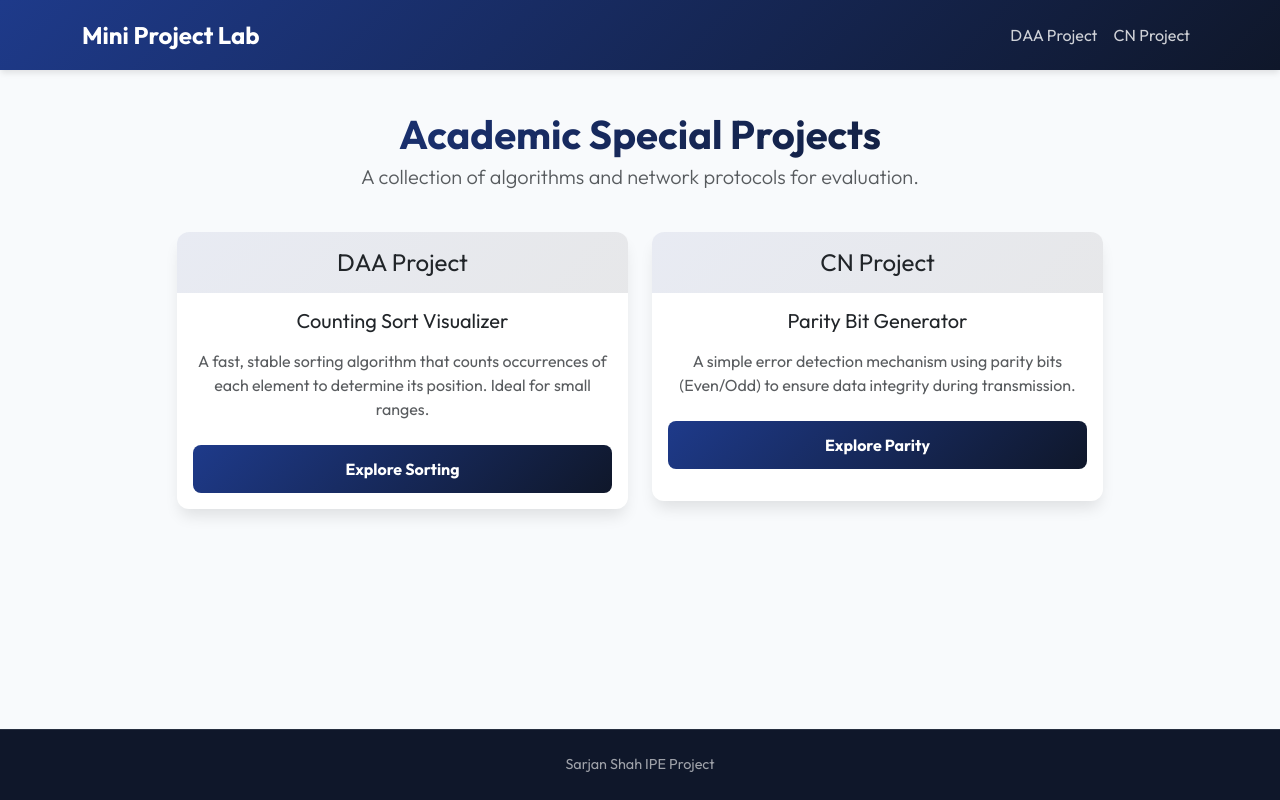
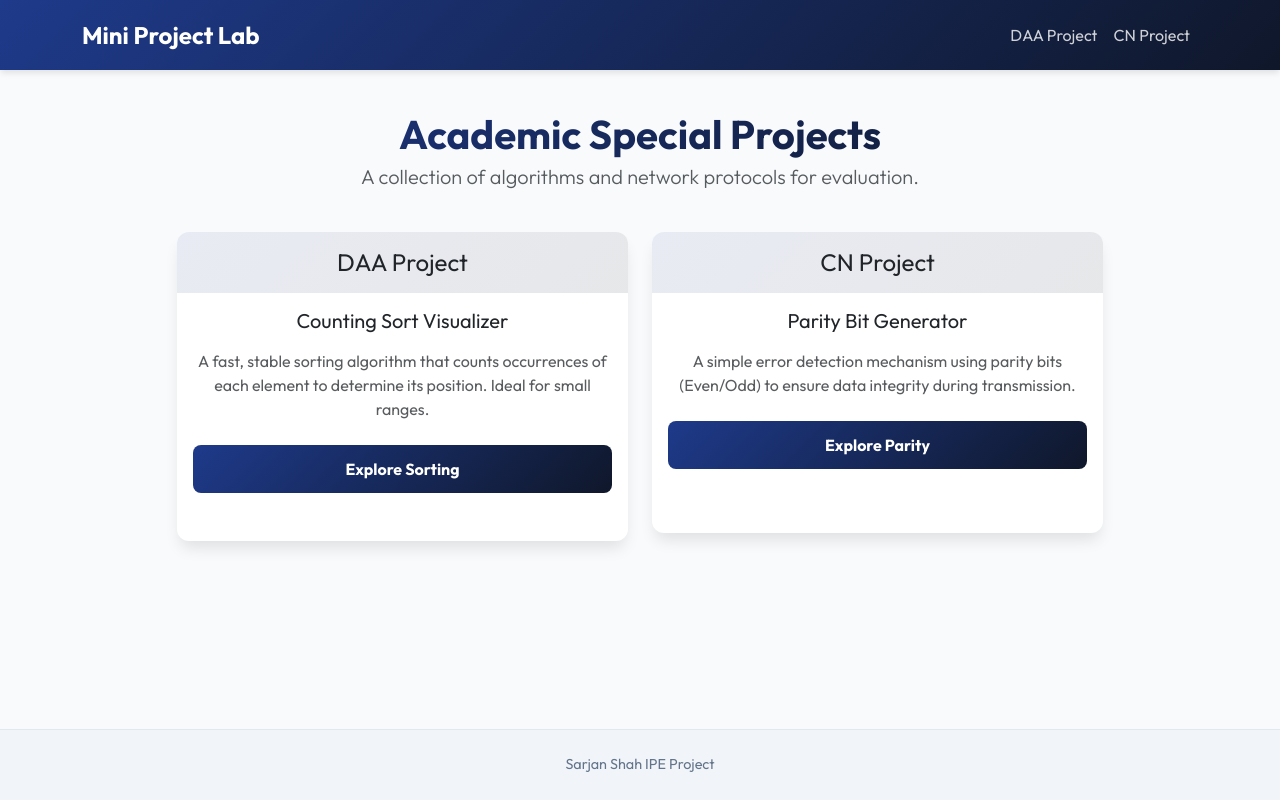
Before and after one commit to sarjanshah14/miniprojects, a Flask app: page / in a window 1280 px wide. Run offline with Flask 3, Linux system fonts and the light colour scheme.

Commit message:
Fix: Make navbar fixed, add margin below cards, and set footer background to light grey

```diff
--- a/static/style.css
+++ b/static/style.css
@@ -16,12 +16,18 @@ body {
     min-height: 100vh;
     display: flex;
     flex-direction: column;
+    padding-top: 70px;
+    /* Space for fixed navbar */
 }
 
 .navbar {
     background: linear-gradient(135deg, var(--primary-color), var(--secondary-color));
     padding: 0.75rem 0;
     box-shadow: 0 4px 6px -1px rgba(0, 0, 0, 0.1);
+    position: fixed;
+    top: 0;
+    width: 100%;
+    z-index: 1000;
 }
 
 .nav-link {
@@ -62,6 +68,8 @@ body {
     overflow: hidden;
     background-color: var(--card-bg);
     box-shadow: 0 10px 15px -3px rgba(0, 0, 0, 0.1);
+    margin-bottom: 2rem;
+    /* Added margin below divs */
 }
 
 .card:hover {
@@ -107,17 +115,19 @@ body {
 }
 
 footer {
-    background-color: var(--secondary-color);
+    background-color: #f1f5f9;
+    /* Light grey background */
     padding: 1.5rem 0;
     text-align: center;
-    color: rgba(255, 255, 255, 0.7);
+    color: #475569;
+    /* Darker slate text */
     font-size: 0.9rem;
     margin-top: auto;
-    border-top: 1px solid rgba(255, 255, 255, 0.1);
+    border-top: 1px solid #e2e8f0;
 }
 
 footer .text-muted {
-    color: rgba(255, 255, 255, 0.6) !important;
+    color: #64748b !important;
 }
 
 
```
